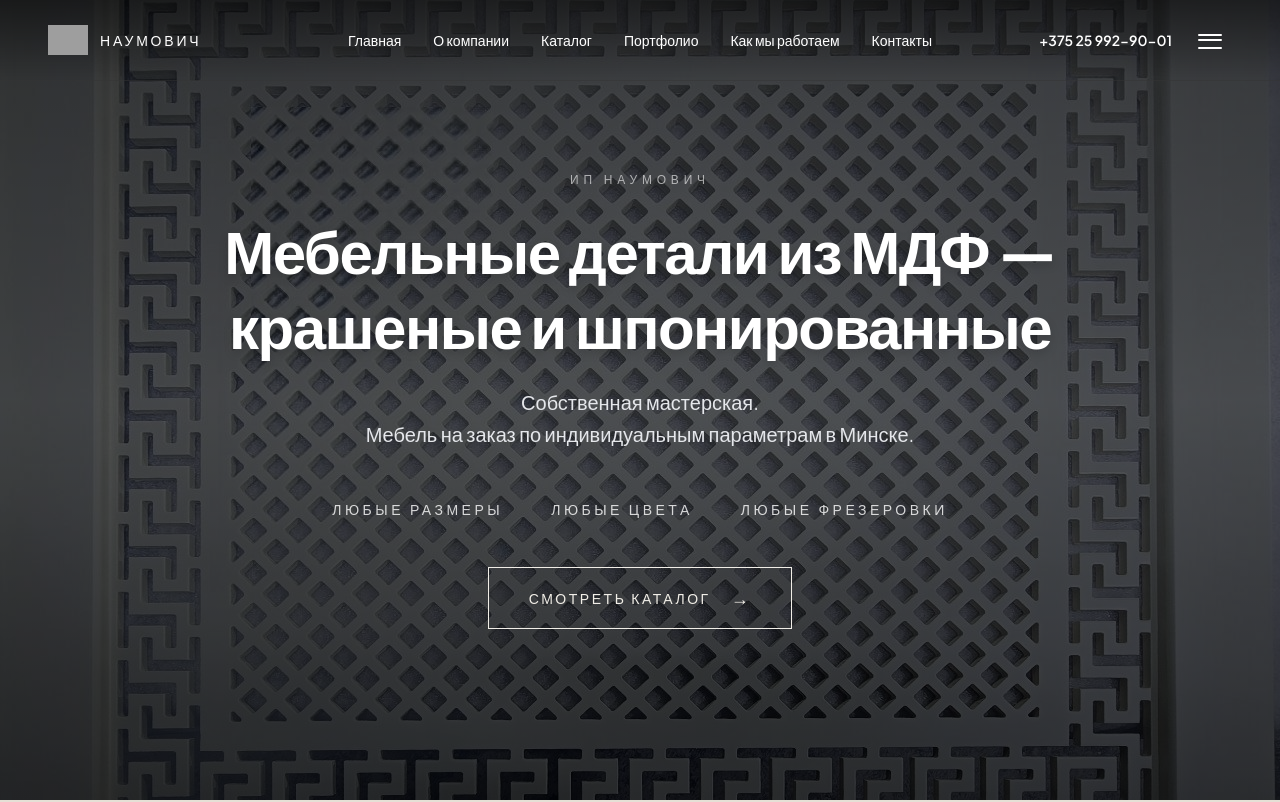
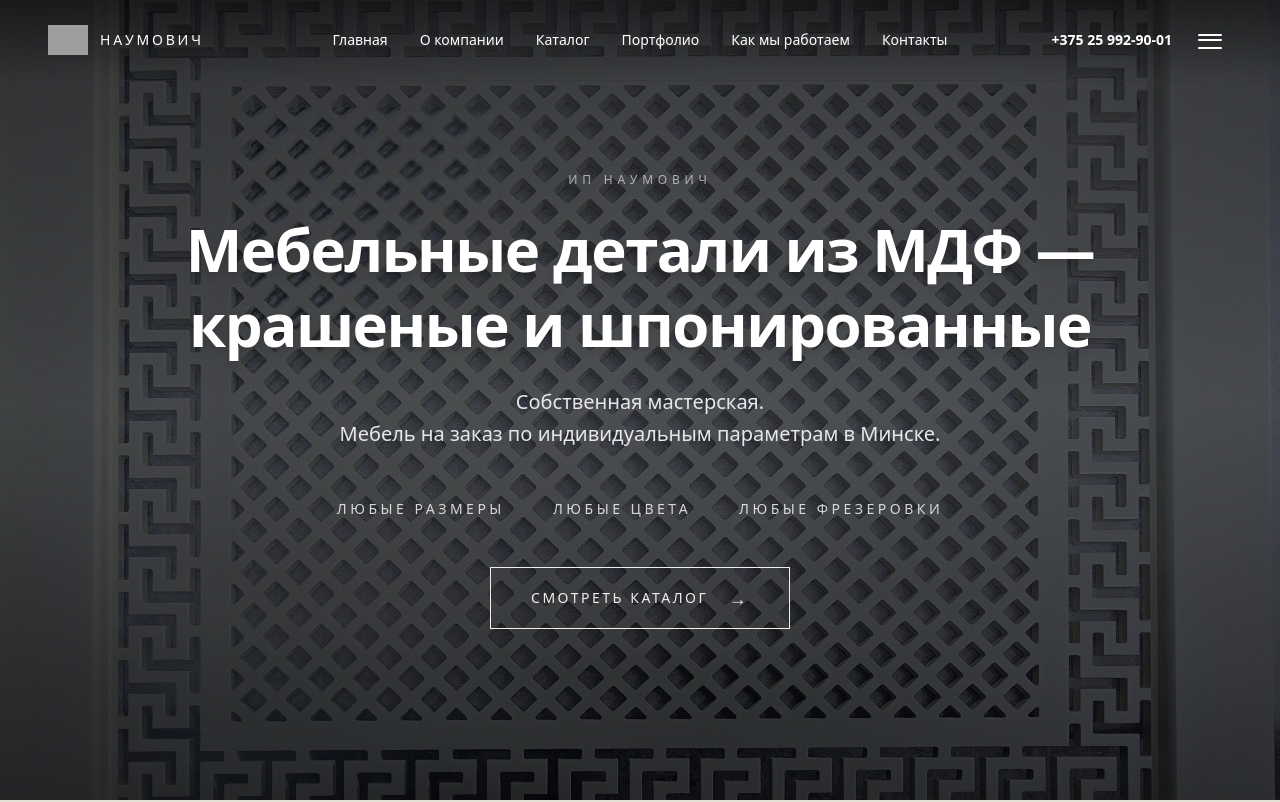
Before and after one commit to IljaBelousow/naumovich-site, a Next.js app: page / in a window 1280 px wide. Shown: the top 802 px of the page. Built offline with nearby package versions, Linux system fonts and the light colour scheme; grey boxes are pictures that could not be loaded.

Commit message:
Use Montserrat headings and Roboto body typography

```diff
--- a/src/app/layout.tsx
+++ b/src/app/layout.tsx
@@ -1,14 +1,22 @@
 import type { Metadata } from "next";
 import type { ReactNode } from "react";
-import { Plus_Jakarta_Sans } from "next/font/google";
+import { Montserrat, Roboto } from "next/font/google";
 import "./globals.css";
 import Header from "@/components/Header";
 import Footer from "@/components/Footer";
 import Breadcrumbs from "@/components/Breadcrumbs";
 
-const plusJakartaSans = Plus_Jakarta_Sans({
+const montserrat = Montserrat({
   subsets: ["latin", "cyrillic"],
   weight: ["400", "500", "600", "700", "800"],
+  variable: "--font-montserrat",
+  display: "swap",
+});
+
+const roboto = Roboto({
+  subsets: ["latin", "cyrillic"],
+  weight: ["400", "500", "700"],
+  variable: "--font-roboto",
   display: "swap",
 });
 
@@ -26,7 +34,7 @@ export const metadata: Metadata = {
 export default function RootLayout({ children }: { children: ReactNode }) {
   return (
     <html lang="ru">
-      <body className={plusJakartaSans.className}>
+      <body className={`${montserrat.variable} ${roboto.variable}`}>
         <Header />
         <Breadcrumbs />
         {children}
```
